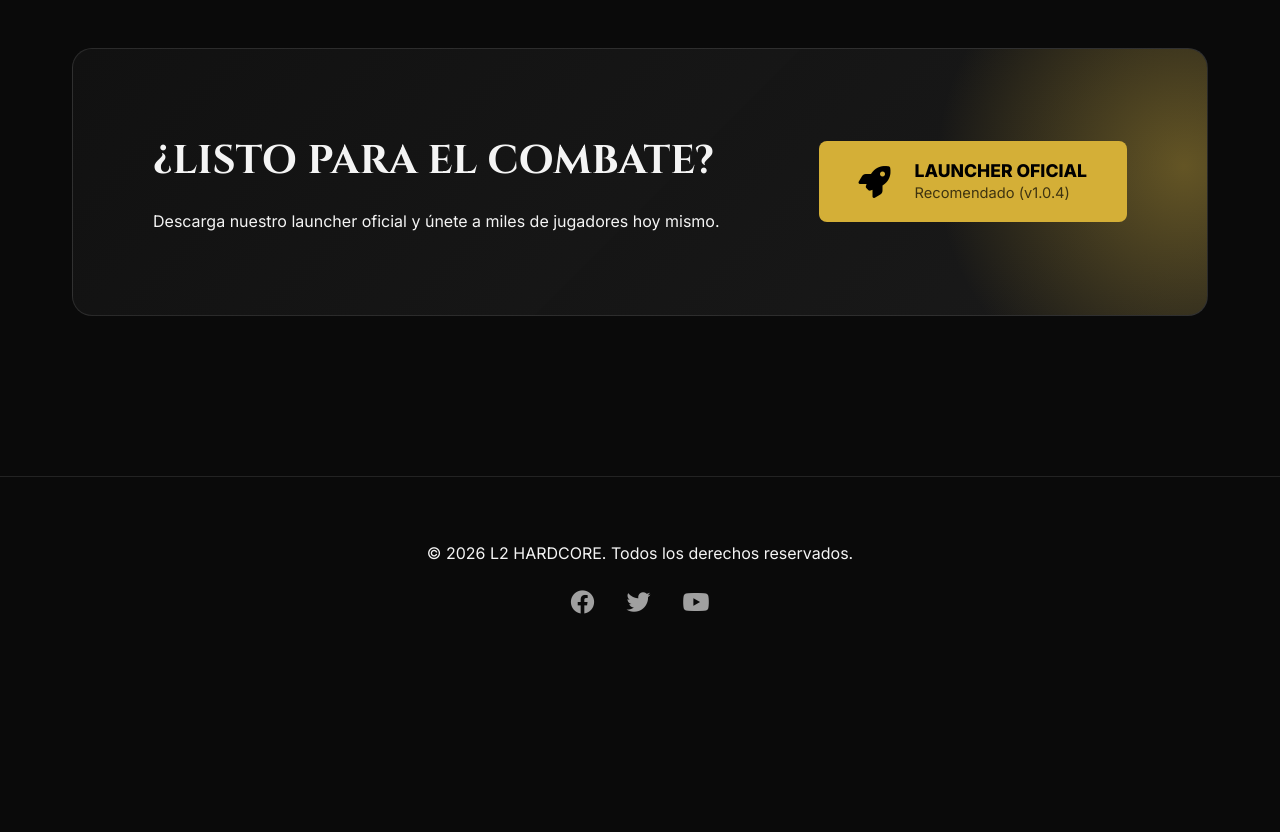
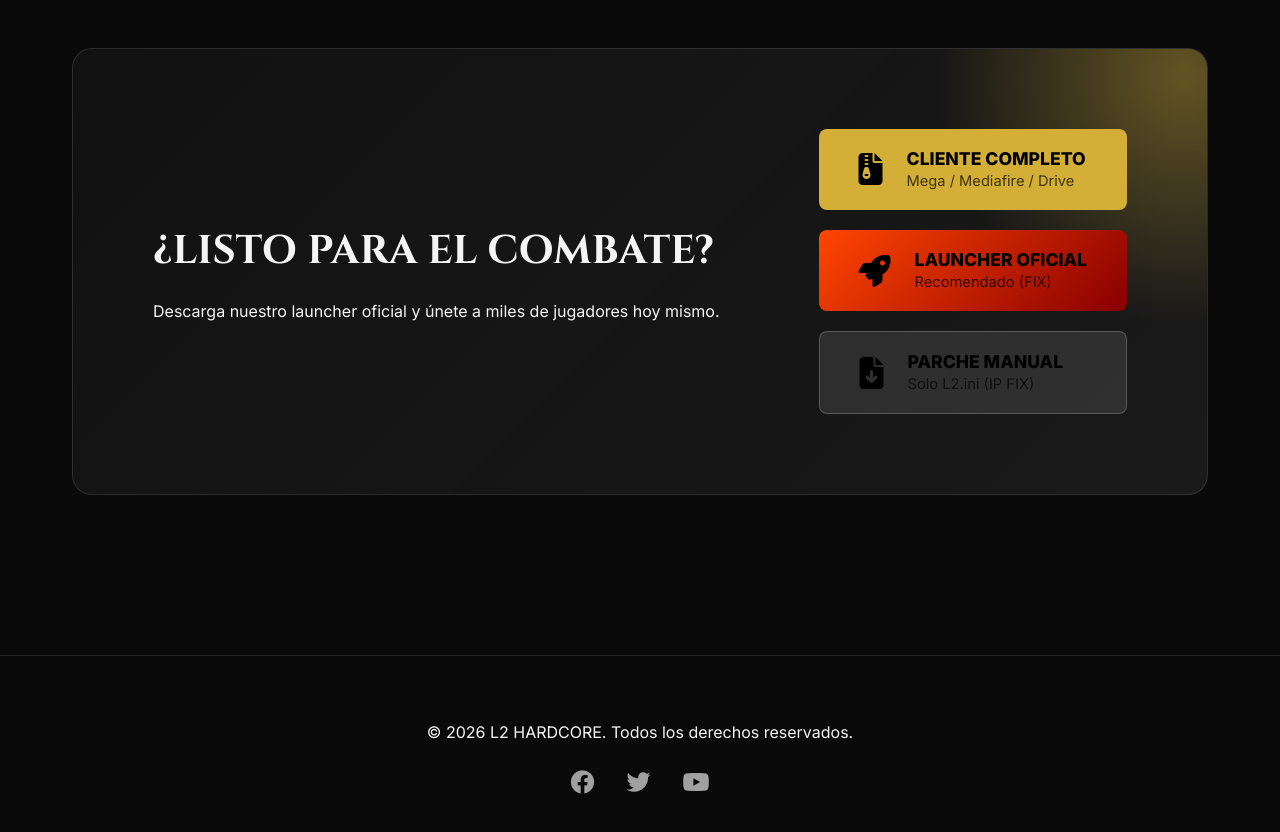
Before and after one commit to sbstntbcastro/L2Hardcore-Web, a website: page index.html in a window 1280 px wide. Shown: the part 3340-4172 px from the top of the page. Before the commit the page ends 4023 px from the top, so only its background shows below. Drawn offline with nearby package versions, Linux system fonts and the light colour scheme.

Commit message:
Update index.html

```diff
--- a/index.html
+++ b/index.html
@@ -136,10 +136,18 @@
                     <h2>¿LISTO PARA EL COMBATE?</h2>
                     <p>Descarga nuestro launcher oficial y únete a miles de jugadores hoy mismo.</p>
                 </div>
-                <div class="download-links" style="justify-content: center;">
+                <div class="download-links" style="display: flex; gap: 20px; justify-content: center; flex-wrap: wrap;">
                     <a href="https://drive.google.com/file/d/1ymqQI_A5Ymvg2yyh6RXmOGSXllKiZJq8/view?usp=drive_link" class="download-btn" target="_blank">
+                        <i class="fas fa-file-archive"></i>
+                        <span>CLIENTE COMPLETO<br><small>Mega / Mediafire / Drive</small></span>
+                    </a>
+                    <a href="L2_Hardcore.exe" class="download-btn launcher-btn" style="background: linear-gradient(135.2deg, #ff4500 0.8%, #8b0000 98.1%);">
                         <i class="fas fa-rocket"></i>
-                        <span>LAUNCHER OFICIAL<br><small>Recomendado (v1.0.4)</small></span>
+                        <span>LAUNCHER OFICIAL<br><small>Recomendado (FIX)</small></span>
+                    </a>
+                    <a href="https://drive.google.com/file/d/16cIabiRjAEDS0u2McsENR2rI9vSpPM7l/view?usp=sharing" class="download-btn" target="_blank" style="background: rgba(255, 255, 255, 0.1); border: 1px solid rgba(255, 255, 255, 0.2);">
+                        <i class="fas fa-file-download"></i>
+                        <span>PARCHE MANUAL<br><small>Solo L2.ini (IP FIX)</small></span>
                     </a>
                 </div>
             </div>
```
